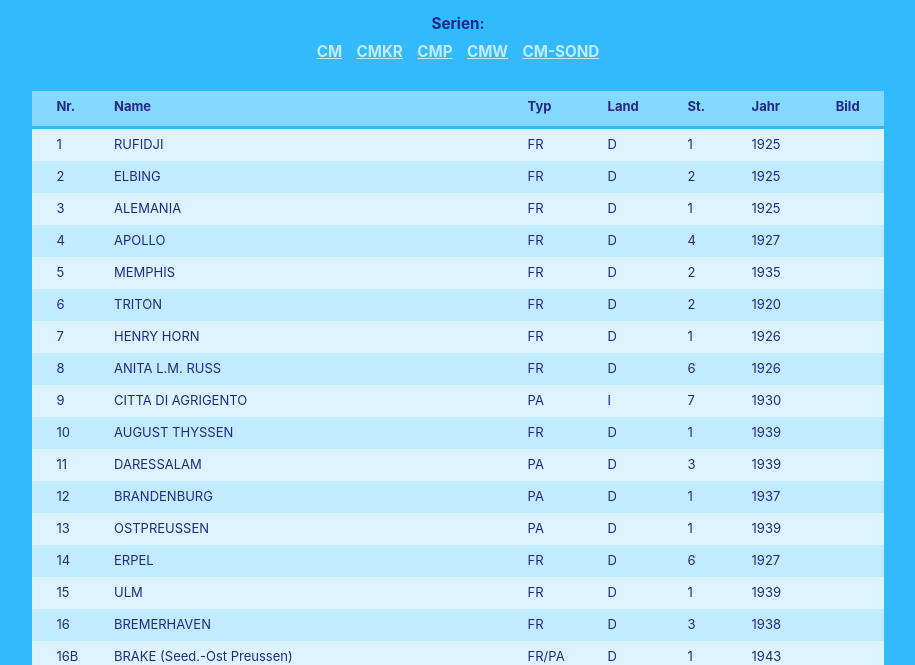
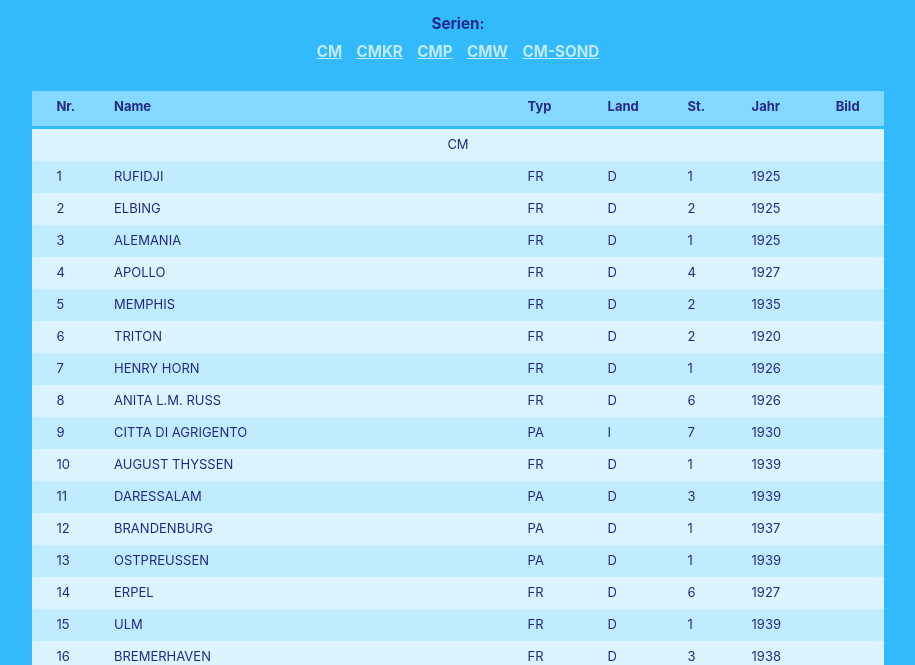
Before and after one commit to git-spec/CM-Miniaturen, a plain HTML site: page index.html in a window 1280 px wide. Shown: the part 142-807 px from the top of the page, without its empty margins (182-1097 px from the left). Drawn offline with Linux system fonts and the light colour scheme.

Commit message:
set name of series

```diff
--- a/data/beispielliste_cm.json
+++ b/data/beispielliste_cm.json
@@ -1,4 +1,13 @@
 [
+  {
+    "SERIE":"CM",
+    "NR": "",
+    "NAME": "",
+    "TYP": "",
+    "LAND": "",
+    "St": null,
+    "JAHR": ""
+  },
  {
    "SERIE":"CM",
    "NR": "1",
--- a/index.html
+++ b/index.html
@@ -243,16 +243,15 @@
                 let ships = JSON.parse(xhr.response);
                 let tbody = document.querySelector('tbody');
                 for(let i = 0; i < ships.length; i++) {
-                    for (y = 0; y < tbody.length; i++) {
-                        if (!tbody.children[y].textContent.includes(ships[i]['SERIE'])) {
-                            let tr = document.createElement('tr');
-                            let td = document.createElement('td');
-                            td.innerText = ships[i].serie;
-                            td.setAttribute('colspan', '7');
-                            td.id = ships[i].serie;
-                            tr.appendChild(td);
-                            tbody.appendChild(tr);
-                        };
+                    if (ships[i].NR === '') {
+                        let tr = document.createElement('tr');
+                        let td = document.createElement('td');
+                        td.innerText = ships[i].SERIE;
+                        td.setAttribute('colspan', '7');
+                        td.id = ships[i].SERIE;
+                        tr.appendChild(td);
+                        tbody.appendChild(tr);
+                        i++;
                     };
                     let tr = document.createElement('tr');
                     for (let key in ships[i]) {
```
